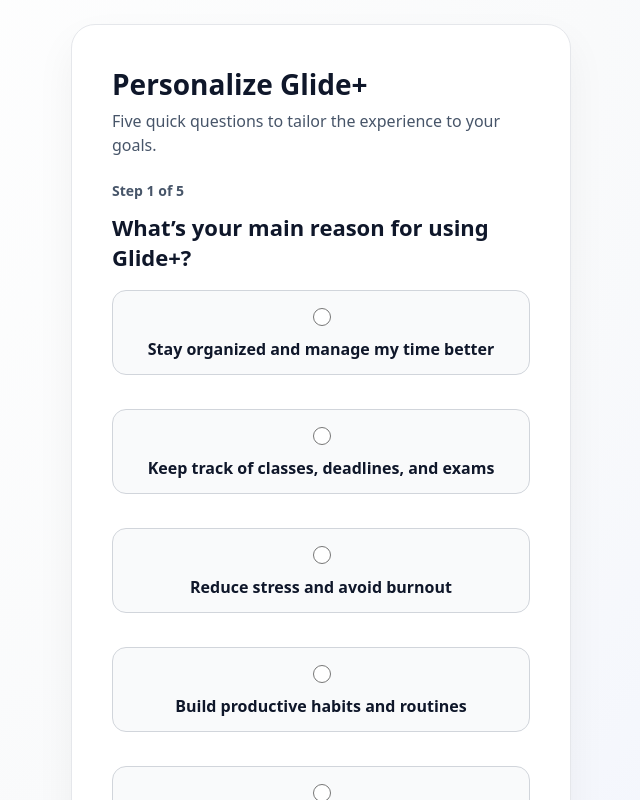
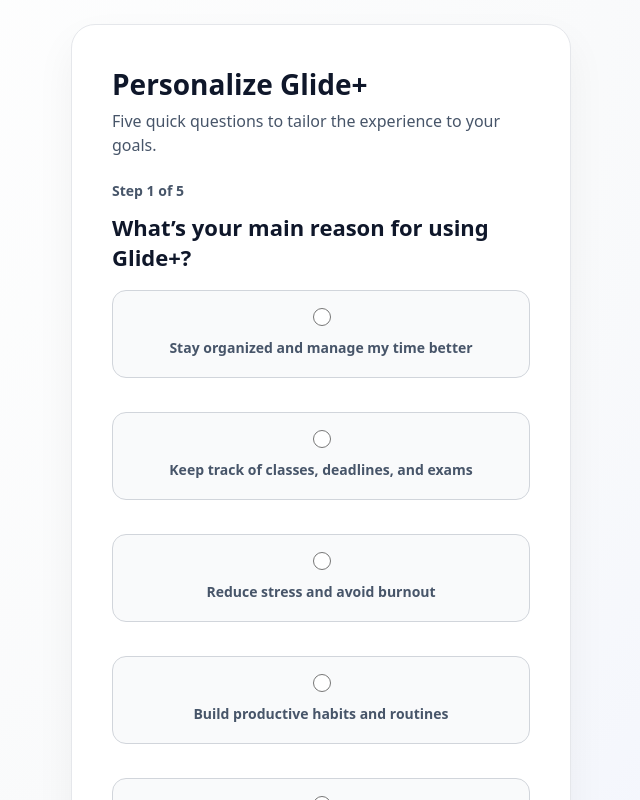
Before and after one commit to hannaberhanne/glide-capstone, a React (Vite) app in the folder frontend/: page /onboarding in a window 1280 px wide. Shown: the whole page, without its empty margins (319-959 px from the left). Built offline with nearby package versions, Linux system fonts and the light colour scheme; no server answers.

Commit message:
fix: align onboarding radios

```diff
--- a/frontend/src/pages/OnboardingPage.css
+++ b/frontend/src/pages/OnboardingPage.css
@@ -104,6 +104,11 @@
   flex-shrink: 0;
   width: 18px;
   height: 18px;
+}
+
+.onboarding-option-text {
+  flex: 1;
+  text-align: left;
 }
 
 .onboarding-option:hover {
--- a/frontend/src/pages/OnboardingPage.jsx
+++ b/frontend/src/pages/OnboardingPage.jsx
@@ -137,7 +137,7 @@
                     setAnswers((prev) => ({ ...prev, [step]: opt }))
                   }
                 />
-                {opt}
+                <span className="onboarding-option-text">{opt}</span>
               </label>
             ))}
 
```
